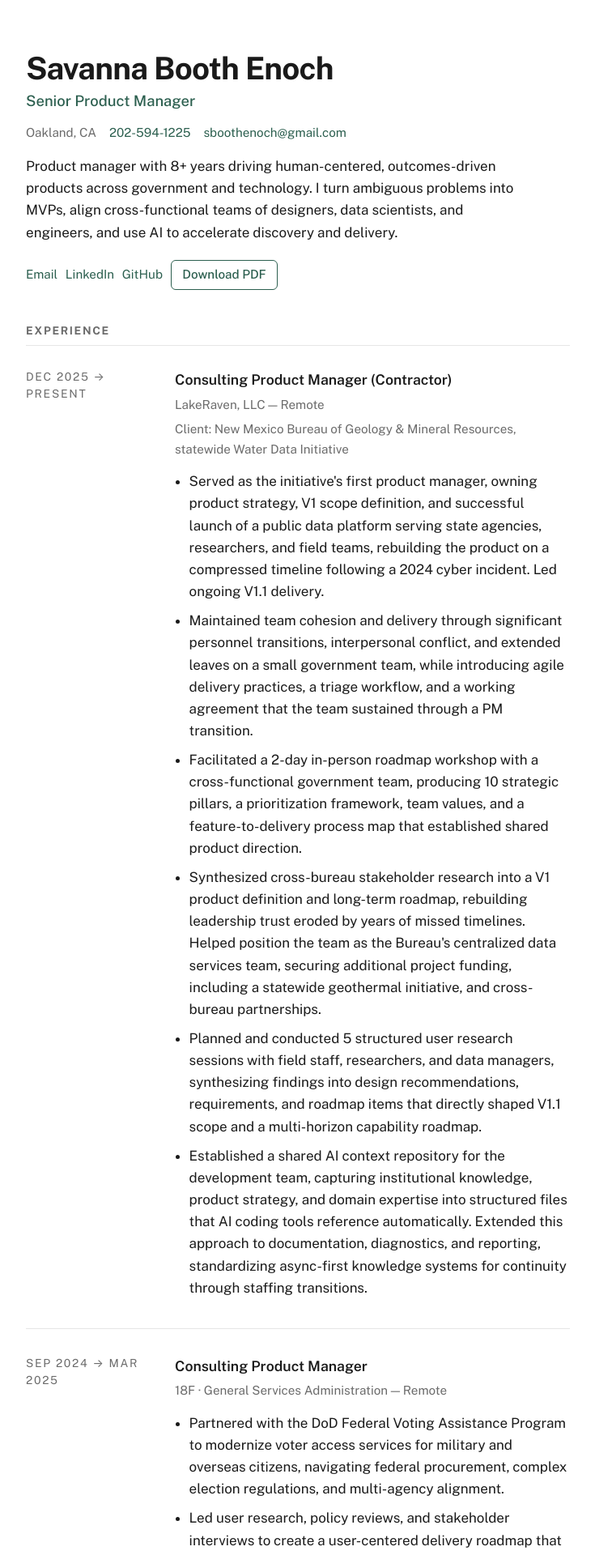
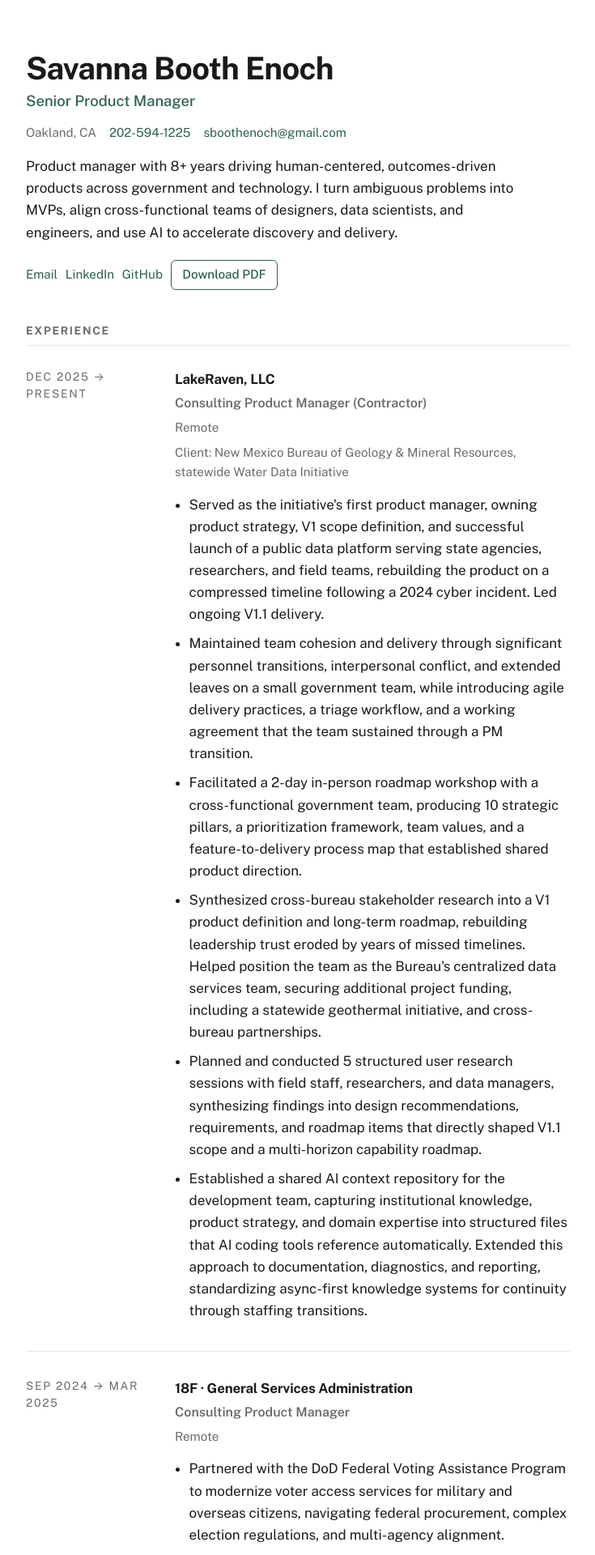
Before and after one commit to savenoch/savannaboothenoch.com, a Jekyll site: the page built from index.html, in a window 1280 px wide. Shown: the top 1920 px of the page at 81% size, without its empty margins (272-1007 px from the left). Built offline with Jekyll 4.4.1, drawn with Linux system fonts in a browser that asks for light colours; some of the changed text lies outside the part shown.

Commit message:
Update layout

```diff
--- a/assets/css/style.css
+++ b/assets/css/style.css
@@ -130,13 +130,21 @@
   line-height: 1.5;
 }
 
-.entry-head h3 {
-  font-size: 1.1rem;
-  margin: 0 0 .25rem;
+.entry-company {
+  font-size: 1.05rem;
+  margin: 0 0 .15rem;
+  font-weight: 700;
+  letter-spacing: -0.01em;
+}
+
+.entry-role {
+  font-size: 1rem;
+  margin: 0 0 .35rem;
+  color: var(--muted);
   font-weight: 600;
 }
 
-.entry-company {
+.entry-location {
   margin: 0;
   color: var(--muted);
   font-size: .95rem;
--- a/index.html
+++ b/index.html
@@ -37,8 +37,9 @@
     </div>
     <div class="entry-body">
       <div class="entry-head">
-        <h3>{{ job.role }}</h3>
-        {%- if job.company %}<p class="entry-company">{{ job.company }}{% if job.location %} — {{ job.location }}{% endif %}</p>{% endif -%}
+        {%- if job.company %}<h3 class="entry-company">{{ job.company }}</h3>{% endif -%}
+        <h4 class="entry-role">{{ job.role }}</h4>
+        {%- if job.location %}<p class="entry-location">{{ job.location }}</p>{% endif -%}
       </div>
       {%- if job.client %}<p class="entry-sub">Client: {{ job.client }}</p>{% endif -%}
       {%- if job.highlights %}
```
